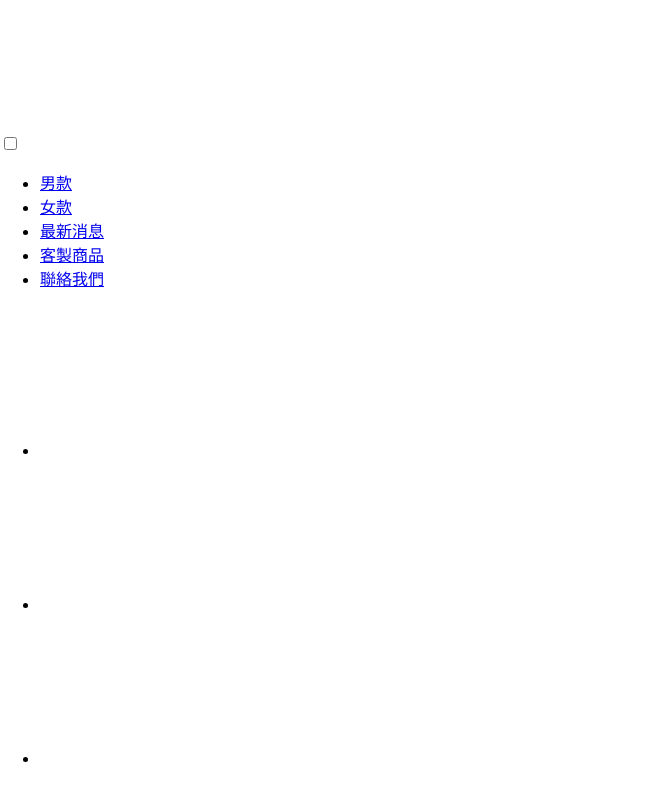
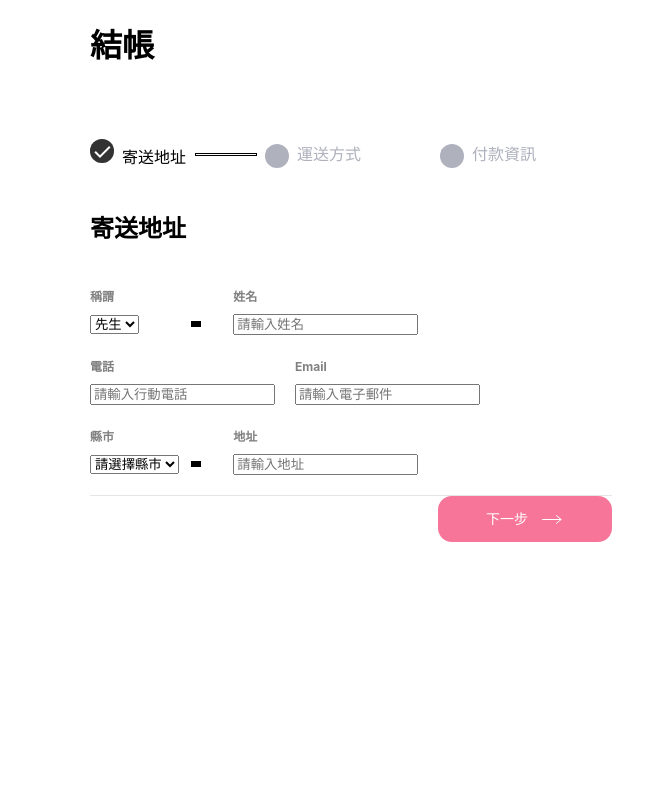
Before and after one commit to thAilurus/Alpha-shop, a React (Create React App) app: page / in a window 1280 px wide. Shown: the top 800 px of the page, without its empty margins (0-671 px from the left). Built offline with nearby package versions, Linux system fonts and the light colour scheme.

Commit message:
Remove HTML

```diff
--- a/src/components/header.jsx
+++ b/src/components/header.jsx
@@ -6,71 +6,12 @@ import { ReactComponent as Moon } from '../icons/moon.svg'
 import { ReactComponent as Sun } from '../icons/sun.svg'
 import { ReactComponent as Logo } from '../icons/logo.svg'
 
+//import styles from './header.module.scss'
+
 
 export function Header () {
   return (
     <>
-      <header class="site-header">
-        <div class="header-container mx-auto">
-
-          <input id="navbar-toggle" class="navbar-toggle" type="checkbox" />
-          <label for="navbar-toggle" class="burger-container">
-            <svg class="icon-toggle cursor-point">
-              {/*<use xlink:href="#svg-icon-toggle"></use>*/}
-            </svg>
-          </label>
-
-          <nav class="navbar-menu">
-            <ul class="nav-list site-menu-list mr-auto">
-              <li class="nav-item">
-                <a class="nav-link" href="#">男款</a>
-              </li>
-              <li class="nav-item">
-                <a class="nav-link" href="#">女款</a>
-              </li>
-              <li class="nav-item">
-                <a class="nav-link" href="#">最新消息</a>
-              </li>
-              <li class="nav-item">
-                <a class="nav-link" href="#">客製商品</a>
-              </li>
-              <li class="nav-item">
-                <a class="nav-link" href="#">聯絡我們</a>
-              </li>
-            </ul>
-            <ul class="nav-list site-action-list">
-
-              <li class="nav-item">
-                <svg class="nav-icon cursor-point">
-                  {/*<use xlink:href="#svg-icon-search"></use>*/}
-                </svg>
-              </li>
-
-              <li class="nav-item">
-                <svg class="nav-icon cursor-point">
-                  {/*<use xlink:href="#svg-icon-cart"></use>*/}
-                </svg>
-              </li>
-              <li id="theme-toggle" class="nav-item">
-
-                <svg class="nav-icon cursor-point">
-                  {/*<use xlink:href="#svg-icon-moon"></use>*/}
-                </svg>
-                <svg class="nav-icon cursor-point">
-                  {/*<use xlink:href="#svg-icon-sun"></use>*/}
-                </svg>
-              </li>
-            </ul>
-          </nav>
-
-          <a class="header-logo-container" href="#">
-            <svg class="icon-logo cursor-point">
-             {/*} <use xlink:href="#svg-icon-logo"></use>*/}
-            </svg>
-          </a>
-        </div>
-      </header>
-
     </>
   )
 }
```
